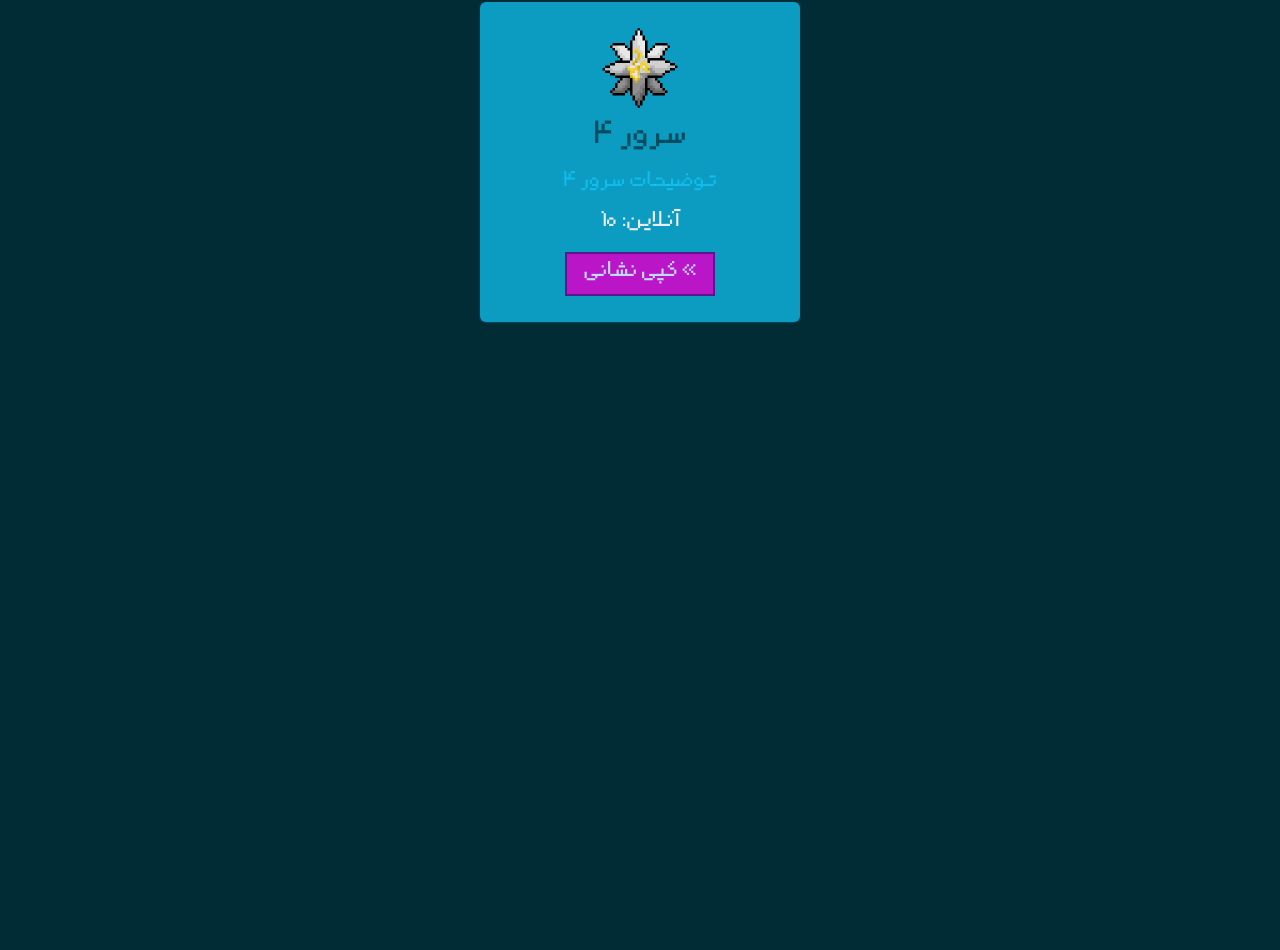
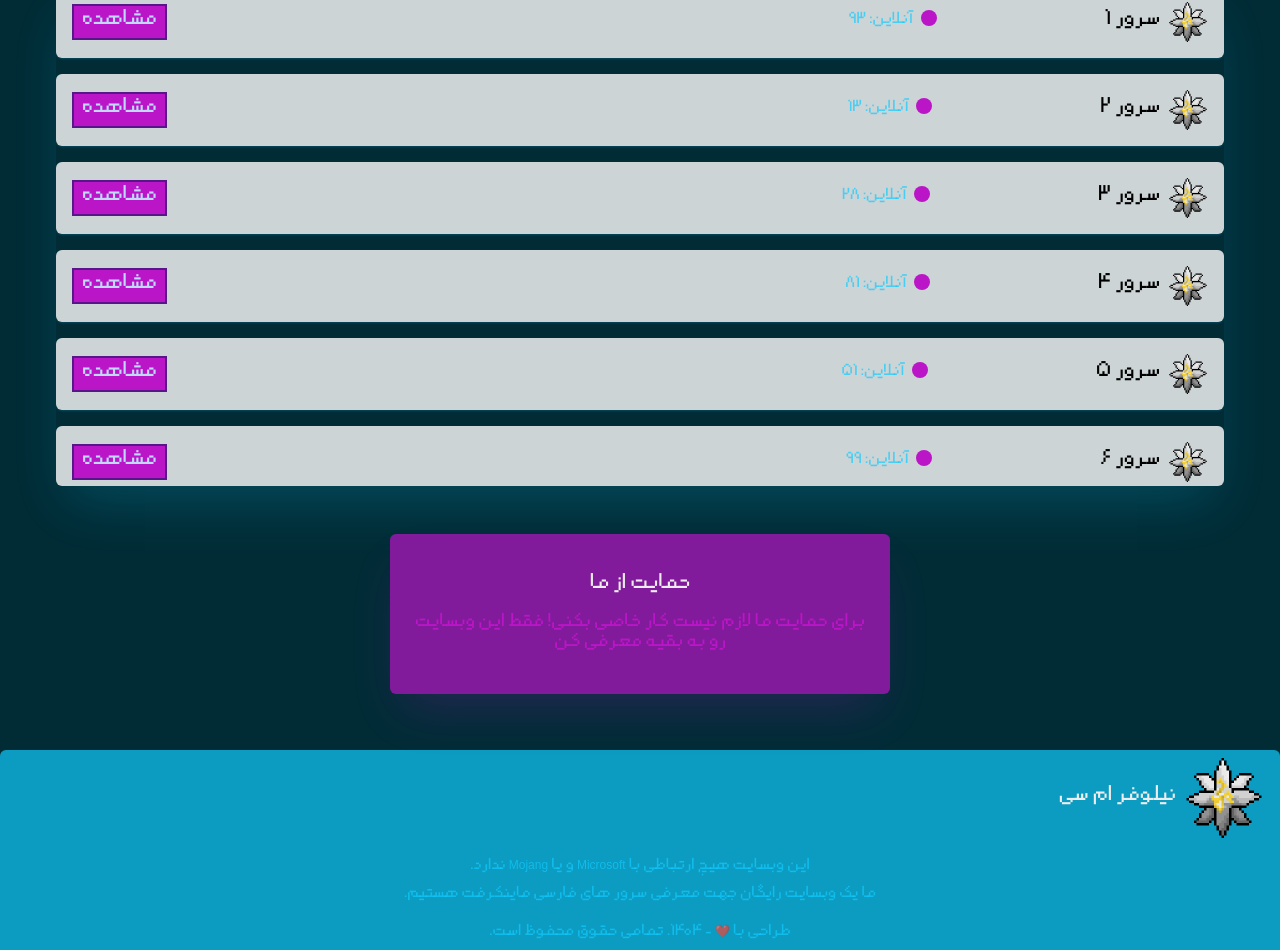
Before and after one commit to nothingx-x/niloofarmc, a Next.js app: page / in a window 1280 px wide. Shown: the part 2338-3288 px from the top of the page. Before the commit the page ends 2668 px from the top, so only its background shows below. Built offline with nearby package versions, Linux system fonts and the light colour scheme.

Commit message:
Add footer with logo and copyright notice; enhance server section layout

```diff
--- a/app/layout.tsx
+++ b/app/layout.tsx
@@ -3,6 +3,9 @@ import { Vazirmatn } from "next/font/google";
 import localFont from "next/font/local";
 import "./globals.css";
 import { Header } from "@/components/header";
+import Link from "next/link";
+import Logo from "@/public/niloofar.png";
+import Image from "next/image";
 
 const vazirMatn = Vazirmatn({
   variable: "--font-vazirmatn",
@@ -35,13 +38,32 @@ export default function RootLayout({
 }: Readonly<{
   children: React.ReactNode;
 }>) {
+  const currentYear = new Date().toLocaleDateString("fa-IR").split("/")[0]; // Get the current year in Persian calendar
   return (
     <html lang="fa-IR" dir="rtl">
       <body
-        className={`${vazirMatn.className} ${royeen.className} antialiased`}
+        className={`${vazirMatn.className} ${royeen.className} antialiased scroll-auto`}
       >
         <Header />
         <main className="max-w-[1200px] mx-auto px-4 py-2">{children}</main>
+        <footer className="w-full rounded-t-md bg-primary/70 px-4 py-2">
+          <div className="flex flex-col gap-4">
+            <Link href={"/"}>
+              <div className="flex flex-row gap-2 items-center">
+                <Image src={Logo} alt="لوگو" className="w-20 h-20" />
+                <h2>نیلوفر ام سی</h2>
+              </div>
+            </Link>
+            <span className="text-center text-primary/70 text-xs/7">
+              این وبسایت هیچ ارتباطی با Microsoft و یا Mojang ندارد.
+              <br />
+              ما یک وبسایت رایگان جهت معرفی سرور های فارسی ماینکرفت هستیم.
+            </span>
+            <span className="text-center text-primary/70 text-xs">
+              طراحی با ❤️ - {currentYear}. تمامی حقوق محفوظ است.
+            </span>
+          </div>
+        </footer>
       </body>
     </html>
   );
--- a/app/page.tsx
+++ b/app/page.tsx
@@ -64,11 +64,13 @@ export default async function Home() {
 
       <div className="w-full h-0.5 bg-primary/40 my-8 rounded-md"></div>
 
-      <section className="flex flex-col justify-center items-center gap-4 mt-12">
-        <h2 className="text-2xl">محبوب ترین سرور ها</h2>
-        <p className="text-base text-center text-primary/70 text-balance">
-          سرور هایی که بیشترین بازیکن را دارند
-        </p>
+      <section className="flex flex-col justify-center items-center gap-4 mt-12 lg:grid lg:grid-cols-2">
+        <div className="flex flex-col justify-center items-center gap-2">
+          <h2 className="text-2xl">محبوب ترین سرور ها</h2>
+          <p className="text-base text-center text-primary/70 text-balance">
+            سرور هایی که بیشترین بازیکن را دارند
+          </p>
+        </div>
         {Array.from({ length: 4 }).map((_, i) => (
           <div
             key={i}
@@ -99,6 +101,54 @@ export default async function Home() {
           </div>
         ))}
       </section>
+
+      <section
+        id="servers"
+        className="flex flex-col items-center justify-center gap-2 my-12"
+      >
+        <h2 className="text-2xl">سرورها</h2>
+        <div className="w-full h-80 lg:h-[500px] rounded-md overflow-y-scroll flex flex-col gap-4 shadow-primary/20 shadow-2xl">
+          {Array.from({ length: 20 }).map((_, i) => (
+            <div
+              key={i}
+              className="flex flex-row items-center justify-between gap-4 px-4 py-4 shadow-primary/20 shadow-xs bg-white/80 rounded-md"
+            >
+              <div className="flex flex-row items-center gap-2">
+                <Image
+                  src={Logo}
+                  alt={`لوگو سرور ${i + 1}`}
+                  className="rounded-full"
+                  width={40}
+                  height={40}
+                />
+                <h4 className="text-base text-black ">
+                  سرور {new Intl.NumberFormat("fa-IR").format(i + 1)}
+                </h4>
+                <div className="w-4 h-4 rounded-full bg-accent mr-20 lg:mr-40 mb-2"></div>
+                <p className="text-xs text-primary/70">
+                  آنلاین:{" "}
+                  {new Intl.NumberFormat("fa-IR").format(
+                    Math.floor(Math.random() * 100)
+                  )}
+                </p>
+              </div>
+              <button className="px-2 py-1 bg-accent hover:bg-purple-700 focus:bg-purple-700 transition-colors duration-300 border-2 border-purple-900 text-blue-200 cursor-pointer">
+                مشاهده
+              </button>
+            </div>
+          ))}
+        </div>
+      </section>
+
+      <section className="flex flex-col gap-4 items-center justify-center my-12">
+        <div className="flex flex-col gap-4 items-center justify-center bg-accent/70 px-4 py-2 rounded-md shadow-accent/20 shadow-2xl h-40 w-full md:w-[500px]">
+          <h5>حمایت از ما</h5>
+          <p className="text-sm text-center text-accent">
+            برای حمایت ما لازم نیست کار خاصی بکنی! فقط این وبسایت رو به بقیه
+            معرفی کن
+          </p>
+        </div>
+      </section>
     </div>
   );
 }
```
